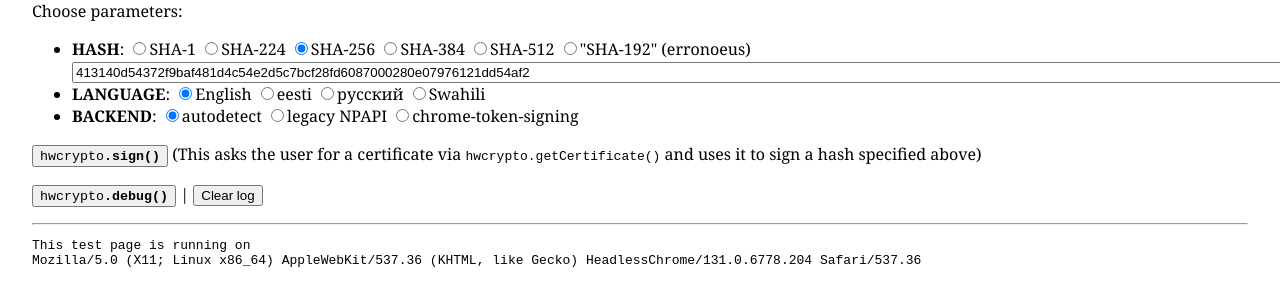
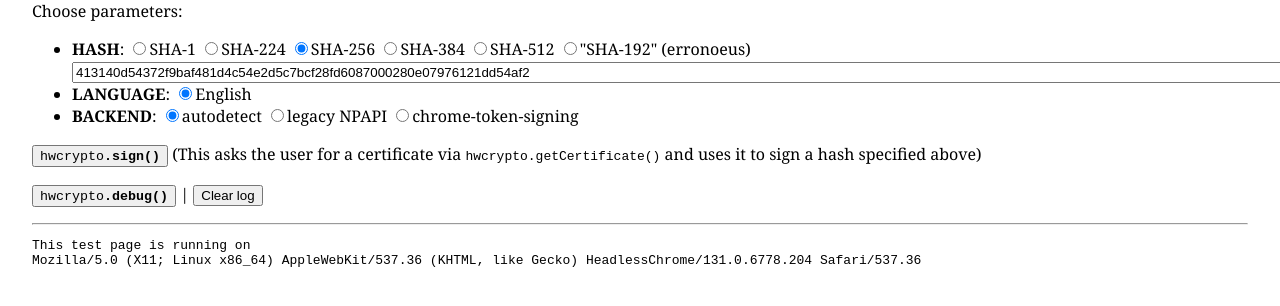
Before and after one commit to chromy234test/POC, a website: page index.html in a window 1280 px wide. Shown: the part 140-446 px from the top of the page. Drawn offline with Linux system fonts and the light colour scheme.

Commit message:
Update index.html
update

```diff
--- a/index.html
+++ b/index.html
@@ -117,9 +117,9 @@
 
    <li><b>LANGUAGE</b>:
      <input type="radio" name="lang" value="en" checked>English
-     <input type="radio" name="lang" value="et">eesti
+     <!--<input type="radio" name="lang" value="et">eesti
      <input type="radio" name="lang" value="ru">русский
-     <input type="radio" name="lang" value="sw">Swahili
+     <input type="radio" name="lang" value="sw">Swahili-->
    </li>
    <li><b>BACKEND</b>:
      <input type="radio" name="backend" value="auto" checked>autodetect
```
